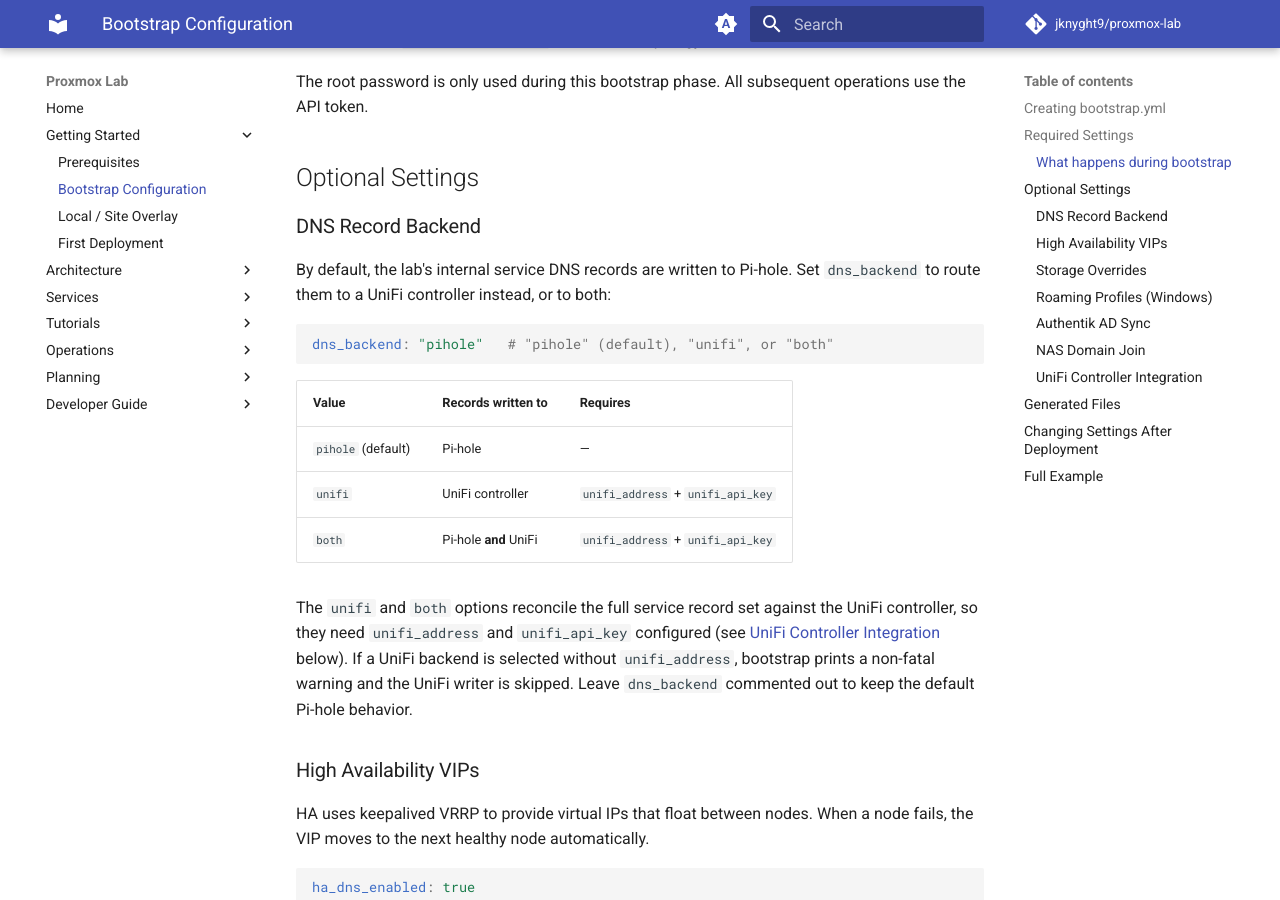
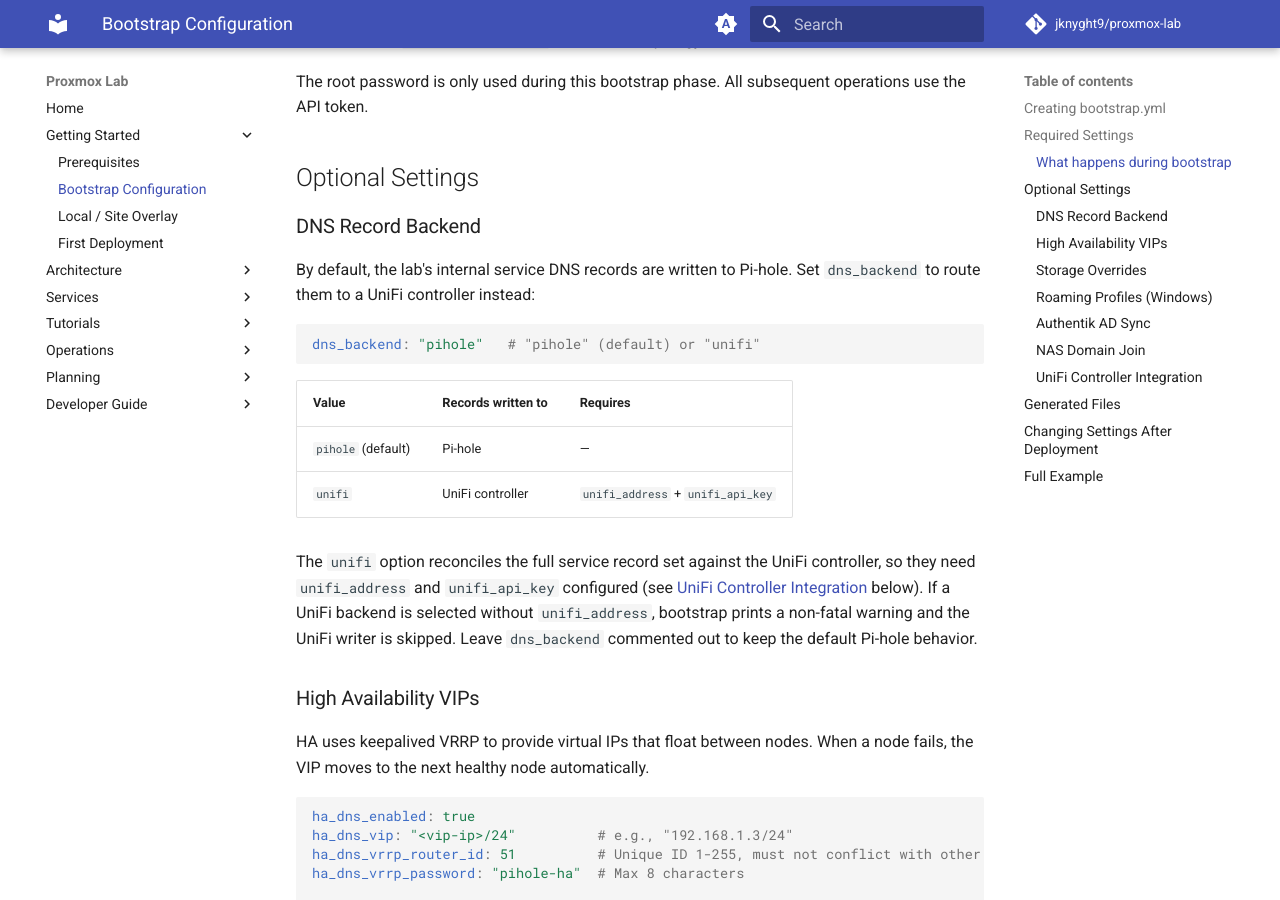
Before and after one commit to jknyght9/proxmox-lab, an MkDocs documentation site: the page built from docs/getting-started/bootstrap.md, in a window 1280 px wide and 900 px high, scrolled down 1078 px. Built offline with MkDocs 1.6.1 and Material for MkDocs 9.7.7, drawn with Linux system fonts in a browser that asks for light colours; comment, search, counter and statistics services are not loaded; some of the changed text lies outside the part shown.

Commit message:
dns: make dns_backend a single authoritative choice (drop "both")
Local DNS should have one source of truth — dual-writing the same records to
Pi-hole AND UniFi invites split-brain/drift if the two ever diverge, and buys no
resiliency since clients resolve through one resolver. Cutover is done by flipping
the flag and redeploying (reconcilers are idempotent), not by dual-running.

dns_backend is now "pihole" (default) | "unifi" only. Removed the "both" mapping
in writeServicesTfvars, the bootstrap.sh warning branch, and all docs/table rows.

No routing change (dns_backends TF var stays list-shaped); default stays pihole.

Co-Authored-By: Claude Opus 4.8 <noreply@anthropic.com>
Claude-Session: https://claude.ai/code/session_01EmBrC3a2eQ6F3WkBpRkriu

````diff
--- a/docs/getting-started/bootstrap.md
+++ b/docs/getting-started/bootstrap.md
@@ -46,19 +46,18 @@ The root password is only used during this bootstrap phase. All subsequent opera
 ### DNS Record Backend
 
 By default, the lab's internal service DNS records are written to Pi-hole. Set
-`dns_backend` to route them to a UniFi controller instead, or to both:
+`dns_backend` to route them to a UniFi controller instead:
 
 ```yaml
-dns_backend: "pihole"   # "pihole" (default), "unifi", or "both"
+dns_backend: "pihole"   # "pihole" (default) or "unifi"
 ```
 
 | Value | Records written to | Requires |
 |-------|--------------------|----------|
 | `pihole` (default) | Pi-hole | — |
 | `unifi` | UniFi controller | `unifi_address` + `unifi_api_key` |
-| `both` | Pi-hole **and** UniFi | `unifi_address` + `unifi_api_key` |
 
-The `unifi` and `both` options reconcile the full service record set against the
+The `unifi` option reconciles the full service record set against the
 UniFi controller, so they need `unifi_address` and `unifi_api_key` configured (see
 [UniFi Controller Integration](#unifi-controller-integration) below). If a UniFi
 backend is selected without `unifi_address`, bootstrap prints a non-fatal warning
@@ -157,7 +156,7 @@ unifi_site: "default"           # Site name (usually "default")
 ```
 
 Requires Netbox to be deployed (menu option 6). The same `unifi_address` /
-`unifi_api_key` also back the `unifi` and `both` options of
+`unifi_api_key` also back the `unifi` option of
 [`dns_backend`](#dns-record-backend), which write service DNS records to the
 UniFi controller.
 
````
Also changed, not shown: docs/architecture/networking.md (+1 -2 lines), docs/services/pihole-dns.md (+2 -2 lines), 3 other files.
